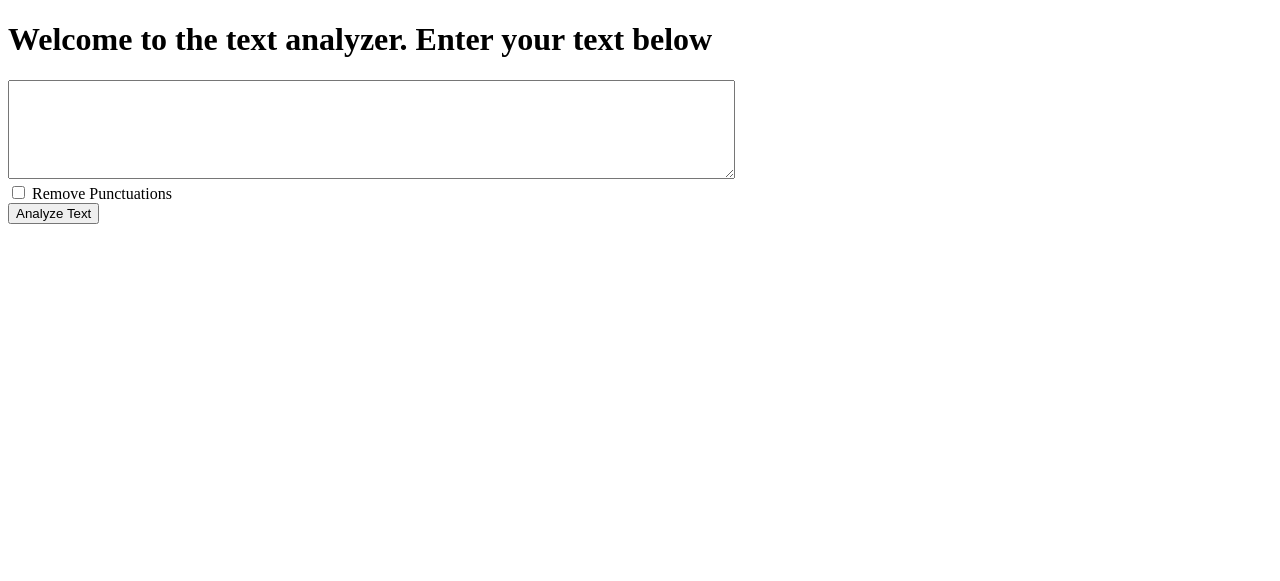
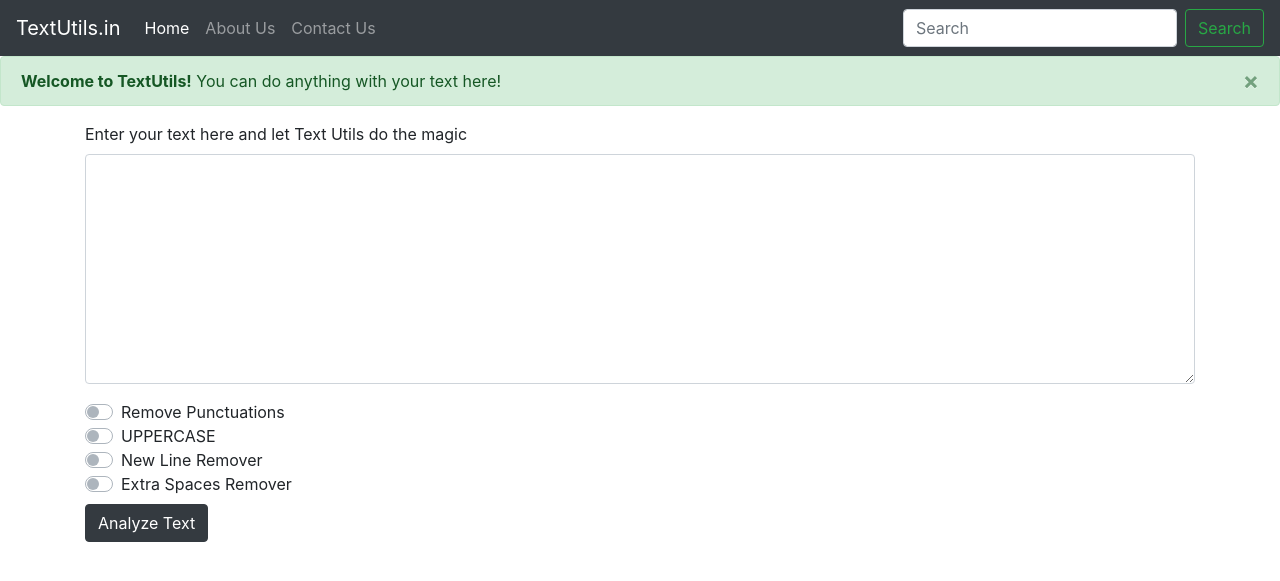
Before and after one commit to 1VIP1786/1djangoproject, a Django app: page / in a window 1280 px wide. Shown: the top 581 px of the page. Run offline with Django 4.2, Linux system fonts and the light colour scheme; some libraries are stand-ins or nearby versions.

Commit message:
THe demo appl

```diff
--- a/textutils/templates/index.html
+++ b/textutils/templates/index.html
@@ -1,18 +1,92 @@
 
-<!DOCTYPE html>
+
+<!doctype html>
 <html lang="en">
   <head>
-    <meta charset="UTF-8">
+    <!-- Required meta tags -->
+    <meta charset="utf-8">
+    <meta name="viewport" content="width=device-width, initial-scale=1, shrink-to-fit=no">
+
+    <!-- Bootstrap CSS -->
+    <link rel="stylesheet" href="https://stackpath.bootstrapcdn.com/bootstrap/4.2.1/css/bootstrap.min.css" integrity="sha384-GJzZqFGwb1QTTN6wy59ffF1BuGJpLSa9DkKMp0DgiMDm4iYMj70gZWKYbI706tWS" crossorigin="anonymous">
+
     <title>Text Utils</title>
   </head>
   <body>
-<h1>Welcome to the text analyzer. Enter your text below</h1>
+<nav class="navbar navbar-expand-lg navbar-dark bg-dark">
+  <a class="navbar-brand" href="#">TextUtils.in</a>
+  <button class="navbar-toggler" type="button" data-toggle="collapse" data-target="#navbarNavDropdown" aria-controls="navbarNavDropdown" aria-expanded="false" aria-label="Toggle navigation">
+    <span class="navbar-toggler-icon"></span>
+  </button>
+  <div class="collapse navbar-collapse" id="navbarNavDropdown">
+    <ul class="navbar-nav">
+      <li class="nav-item active">
+        <a class="nav-link" href="#">Home <span class="sr-only">(current)</span></a>
+      </li>
+      <li class="nav-item">
+        <a class="nav-link" href="#">About Us</a>
+      </li>
+      <li class="nav-item">
+        <a class="nav-link" href="#">Contact Us</a>
+      </li>
+
+    </ul>
+  </div>
+  <form class="form-inline">
+    <input class="form-control mr-sm-2" type="search" placeholder="Search" aria-label="Search">
+    <button class="btn btn-outline-success my-2 my-sm-0" type="submit">Search</button>
+  </form>
+</nav>
+
+
+<div class="alert alert-success alert-dismissible fade show" role="alert">
+  <strong>Welcome to TextUtils!</strong> You can do anything with your text here!
+  <button type="button" class="close" data-dismiss="alert" aria-label="Close">
+    <span aria-hidden="true">×</span>
+  </button>
+</div>
+
+
+<div class="container">
+
   <form action='/analyze' method='get'>
-    <textarea name='text' style='margin: 0px; width: 721px; height: 93px;'></textarea><br>
 
-    <input type="checkbox" name="removepunc"> Remove Punctuations<br>
-    <button type='submit'> Analyze Text</button>
 
+
+  <div class="form-group">
+    <label for="exampleFormControlTextarea1">Enter your text here and let Text Utils do the magic</label>
+    <textarea class="form-control" name='text' id="exampleFormControlTextarea1" rows="9"></textarea>
+  </div>
+
+<div class="custom-control custom-switch">
+  <input type="checkbox" name="removepunc" class="custom-control-input" id="customSwitch1">
+  <label class="custom-control-label" for="customSwitch1">Remove Punctuations</label>
+</div>
+
+  <div class="custom-control custom-switch">
+  <input type="checkbox" name="fullcaps" class="custom-control-input" id="customSwitch2">
+  <label class="custom-control-label" for="customSwitch2">UPPERCASE</label>
+</div>
+
+  <div class="custom-control custom-switch">
+  <input type="checkbox"  name="newlineremover" class="custom-control-input" id="customSwitch3">
+  <label class="custom-control-label" for="customSwitch3">New Line Remover</label>
+</div>
+
+  <div class="custom-control custom-switch">
+  <input type="checkbox"  name="extraspaceremover" class="custom-control-input" id="customSwitch4">
+  <label class="custom-control-label" for="customSwitch4">Extra Spaces Remover</label>
+</div>
+
+<button type="submit" class="btn btn-dark mt-2">Analyze Text</button>
     </form>
+</div>
+
+
+    <!-- Optional JavaScript -->
+    <!-- jQuery first, then Popper.js, then Bootstrap JS -->
+    <script src="https://code.jquery.com/jquery-3.3.1.slim.min.js" integrity="sha384-q8i/X+965DzO0rT7abK41JStQIAqVgRVzpbzo5smXKp4YfRvH+8abtTE1Pi6jizo" crossorigin="anonymous"></script>
+    <script src="https://cdnjs.cloudflare.com/ajax/libs/popper.js/1.14.6/umd/popper.min.js" integrity="sha384-wHAiFfRlMFy6i5SRaxvfOCifBUQy1xHdJ/yoi7FRNXMRBu5WHdZYu1hA6ZOblgut" crossorigin="anonymous"></script>
+    <script src="https://stackpath.bootstrapcdn.com/bootstrap/4.2.1/js/bootstrap.min.js" integrity="sha384-B0UglyR+jN6CkvvICOB2joaf5I4l3gm9GU6Hc1og6Ls7i6U/mkkaduKaBhlAXv9k" crossorigin="anonymous"></script>
   </body>
 </html>
--- a/textutils/textutils/urls.py
+++ b/textutils/textutils/urls.py
@@ -1,8 +1,9 @@
-"""
-URL configuration for textutils project.
+
+# Urls.py
+"""textutils URL Configuration
 
 The `urlpatterns` list routes URLs to views. For more information please see:
-    https://docs.djangoproject.com/en/4.2/topics/http/urls/
+    https://docs.djangoproject.com/en/2.1/topics/http/urls/
 Examples:
 Function views
     1. Add an import:  from my_app import views
@@ -18,13 +19,20 @@ from django.contrib import admin
 from django.urls import path
 from . import views
 
+# Code for video 6
+# urlpatterns = [
+#     path('admin/', admin.site.urls),
+#     path('', views.index, name='index'),
+#     path('about/', views.about, name='about'),
+#
+# ]
+
+# Code for video 7
 urlpatterns = [
     path('admin/', admin.site.urls),
     path('', views.index, name='index'),
-    path('analyze', views.analyze, name='analyze')
+    path('analyze', views.analyze, name='analyze'),
+    path('ex1', views.ex1, name='ex1'),
 
-    # path('capitalizefirst', views.capfirst, name='capfirst'),
-    # path('newlineremove', views.newlineremove, name='newlineremove'),
-    # path('spaceremove', views.spaceremove, name='spaceremove'),
-    # path('charcount', views.charcount, name='charcount'),
+
 ]
--- a/textutils/textutils/views.py
+++ b/textutils/textutils/views.py
@@ -1,24 +1,33 @@
+# Views.py
+# I have created this file - Harry
 from django.http import HttpResponse
 from django.shortcuts import render
+
 
 def index(request):
     return render(request, 'index.html')
 
     # return HttpResponse("Home")
 
-def analyze(request):
 
-   #Get the text
-
-   djtext = request.GET.get('text', 'default')
+def ex1(request):
+    sites = ['''<h1>For Entertainment  </h1> <a href="https://www.youtube.com/"> Youtube Videos</a> ''',
+             '''<h1>For Interaction  </h1> <a href="https://www.facebook.com/"> Facebook</a> ''',
+             '''<h1>For Insight  </h1> <a href="https://www.ted.com/talks"> Ted Talks</a> ''',
+             '''<h1>For Internship  </h1> <a href="https://www.internshala.com">Internship</a> ''']
+    return HttpResponse((sites))
 
 def analyze(request):
+    #Get the text
+    djtext = request.GET.get('text', 'default')
 
-    # Get the text
-    djtext = request.GET.get('text', 'default')
-    removepunc=request.GET.get('removepunc','off')
+    # Check checkbox values
+    removepunc = request.GET.get('removepunc', 'off')
+    fullcaps = request.GET.get('fullcaps', 'off')
     newlineremover = request.GET.get('newlineremover', 'off')
     extraspaceremover = request.GET.get('extraspaceremover', 'off')
+
+    #Check which checkbox is on
     if removepunc == "on":
         punctuations = '''!()-[]{};:'"\,<>./?@#$%^&*_~'''
         analyzed = ""
@@ -28,20 +37,46 @@ def analyze(request):
         params = {'purpose':'Removed Punctuations', 'analyzed_text': analyzed}
         return render(request, 'analyze.html', params)
 
+    elif(fullcaps=="on"):
+        analyzed = ""
+        for char in djtext:
+            analyzed = analyzed + char.upper()
+
+        params = {'purpose': 'Changed to Uppercase', 'analyzed_text': analyzed}
+        # Analyze the text
+        return render(request, 'analyze.html', params)
+
+    elif(extraspaceremover=="on"):
+        analyzed = ""
+        for index, char in enumerate(djtext):
+            if not(djtext[index] == " " and djtext[index+1]==" "):
+                analyzed = analyzed + char
+
+        params = {'purpose': 'Removed NewLines', 'analyzed_text': analyzed}
+        # Analyze the text
+        return render(request, 'analyze.html', params)
+
+    elif (newlineremover == "on"):
+        analyzed = ""
+        for char in djtext:
+            if char != "\n":
+                analyzed = analyzed + char
+
+        params = {'purpose': 'Removed NewLines', 'analyzed_text': analyzed}
+        # Analyze the text
+        return render(request, 'analyze.html', params)
     else:
         return HttpResponse("Error")
-   # #  #Analyze the text
-   #  return HttpResponse("remove punc")
 
 # def capfirst(request):
 #     return HttpResponse("capitalize first")
-
+#
 # def newlineremove(request):
 #     return HttpResponse("newline remove first")
-
-
+#
+#
 # def spaceremove(request):
 #     return HttpResponse("space remover back")
-
+#
 # def charcount(request):
 #     return HttpResponse("charcount ")
```
Also changed, not shown: textutils/templates/analyze.html (+59 -9 lines), textutils/templates/index2.html (added, +20 -0 lines). Lines whose indentation alone changed are shown as unchanged.
